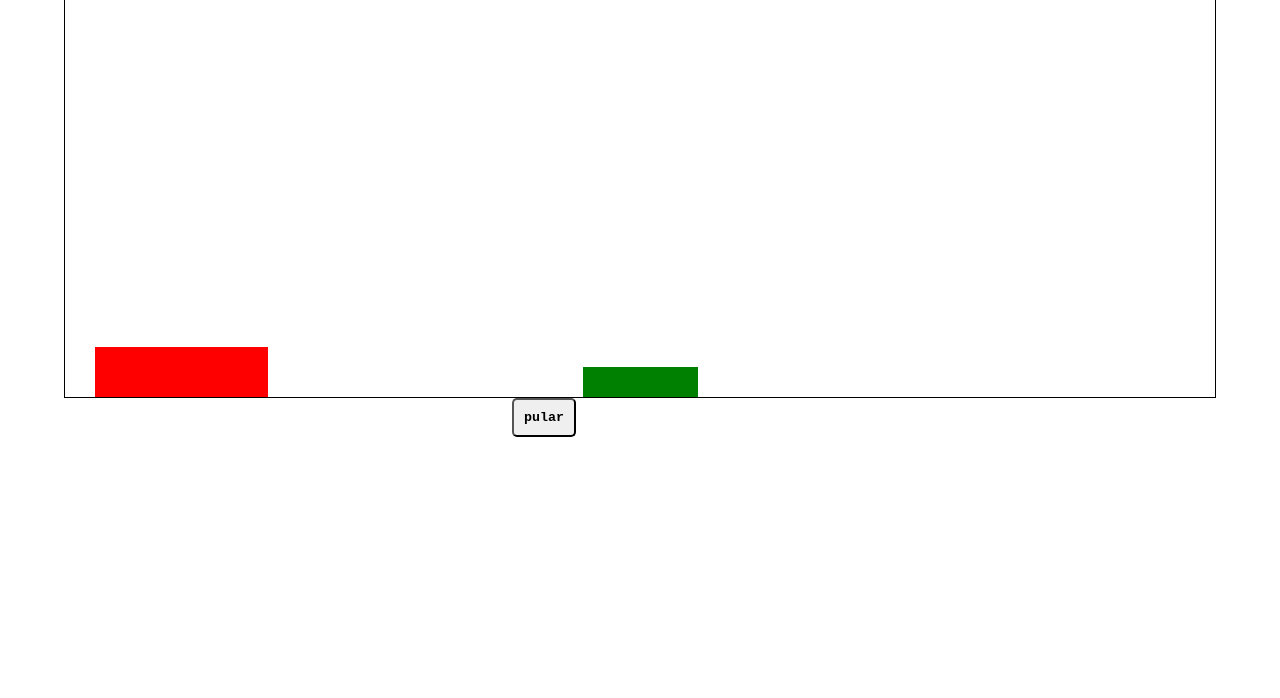
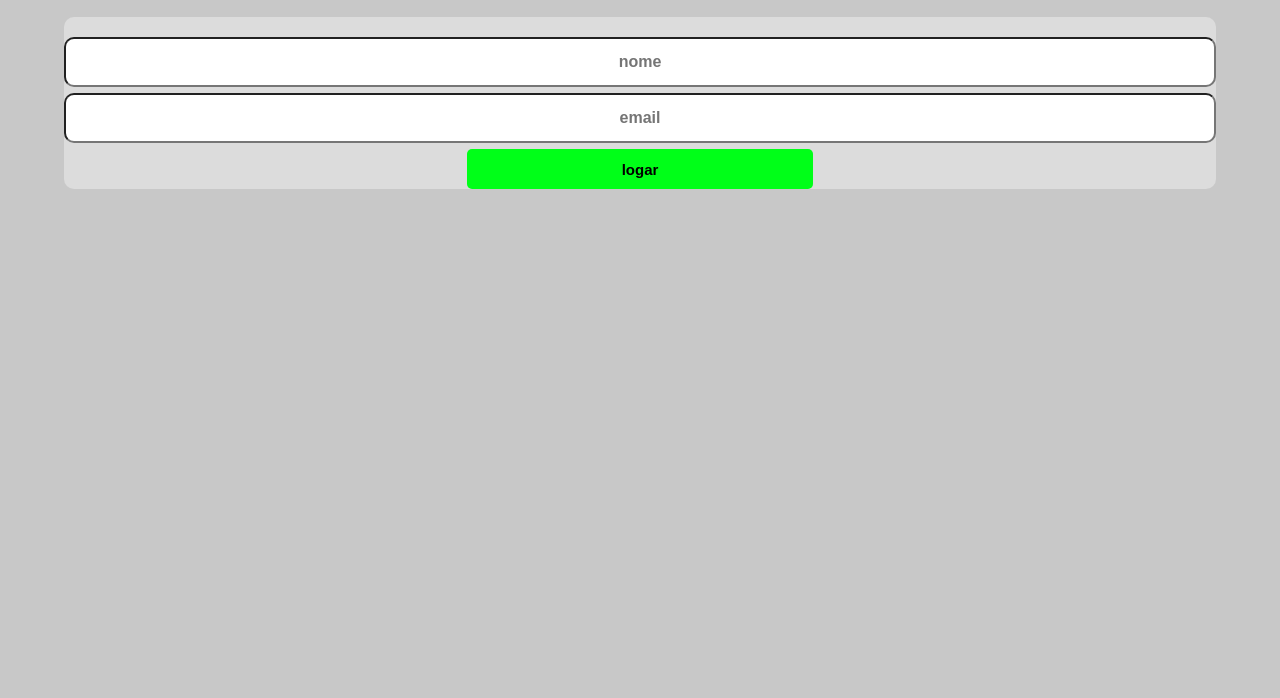
Before and after one commit to Lukselth/login, a plain HTML site: page index.html in a window 1280 px wide. Shown: the part 102-800 px from the top of the page. Drawn offline with Linux system fonts and the light colour scheme.

Commit message:
Add files via upload

```diff
--- a/index.html
+++ b/index.html
@@ -5,24 +5,23 @@
   <meta charset="UTF-8">
   <meta http-equiv="X-UA-Compatible" content="IE=Edge">
   <meta name="viewport" content="width=device-width, initial-scale=1">
+  <meta name="description" content="Page login, css, html, javaScript, java">
+  <meta name="author" content="Lucas Araújo Marques">
+  <title>Page Login</title>
+  <script async src="https://pagead2.googlesyndication.com/pagead/js/adsbygoogle.js?client=ca-pub-8584805289738753" crossorigin="anonymous"></script>
+  <link rel="stylesheet" href="https://cdn.jsdelivr.net/npm/@mdi/light-font@0.2.63/css/materialdesignicons-light.min.css">
+  <link rel="stylesheet" href="style.css">
+  <meta name="google-site-verification" content="BW--lFO2fsrcG0e6wgTTaAaszFoPmZzMq03nJBNQX8o" />
 
-  <title>Buton Bar</title>
-
-  <!-- HTML -->
-
-
-  <!-- Custom Styles -->
-  <link rel="stylesheet" href="style.css">
 </head>
-
+<!--<span class="mdil mdil-arrow-left"></span>-->
 <body>
-
-  <div id="principal">
-   <div class="pers"></div>
-   <div id="obj"></div>
-  </div>
-   <button onclick="pular()" id="btn" type="submit">pular</button>
-
+  <h1>Login</h1>
+<header class="container">
+  <input id="inputNome" class="inputArea" type="text" placeholder="nome">
+  <input id="inputEmail" class="inputArea" type="email" placeholder="email">
+  <button onclick="verificaInput()" class="add">logar</button>
+</header>
 
   <script src="main.js"></script>
 </body>
--- a/main.js
+++ b/main.js
@@ -1,10 +1,11 @@
-let personagem = document.querySelector('.pers');
-
-function pular(){
-  if(personagem.classList != 'pule'){
-    personagem.classList.add('pule');
+let inputNome = document.getElementById("inputNome");
+let inputEmail = document.getElementById('inputEmail');
+function verificaInput(){
+  if((inputNome !== "") && (inputNome !== null) && (inputNome !== undefined)){
+    inputNome.value = "";
   }
-  setTimeout(function(){
-    personagem.classList.remove('pule');
-  },500)
+ if((inputEmail !== "") && (inputNome !== null) && (inputEmail !== undefined)){
+   inputEmail.value = "";
+ }
+localStorage.setItem("Nome",inputNome);
 }
--- a/style.css
+++ b/style.css
@@ -1,75 +1,47 @@
 *{
   box-sizing: border-box;
+}
+
+body{
   padding: 0;
   margin: 0;
+  font-family: Arial, Helvetica, sans-serif;
+  background: #C8C8C8;
 }
 
-#principal{
-  position: relative;
-  display: flex;
-  width: 90%;
-  height: 500px;
-
-  border: 1px solid black;
-  margin: auto auto;
-  flex-flow: column wrap;
-  overflow: hidden;
+h1{
+  text-align: center;
+  font-size: 3rem;
 }
 
-.pers{
-  position: absolute;
-  width: 15%;
-  height: 50px;
-  left: 30px;
-  background: red;
-  bottom: 0;
-
-}
-.pule{
-  animation: jump 500ms ;
-}
-#obj{
-  position: absolute;
-  width: 10%;
-  height: 30px;
-  background: green;
-  bottom: 0;
-  right: 0;
-  animation: obs 2s infinite linear;
+.container{
+  display: flex;
+  flex-flow: column wrap;
+  background: gainsboro;
+  width: 90%;
+  padding-top: 20px;
+  margin: auto auto;
+  border-radius: 10px;
 }
 
-@keyframes obs {
-  from{
-    right: -10%;
-  }
-  to{
-    right: 100%;
-  }
+.inputArea{
+  height: 50px;
+  font-size: 1rem;
+  background: white;
+  border-radius: 10px;
+  text-align: center;
+  margin-bottom: 6px;
+  font-weight: bold;
+  outline-color: black;
 }
 
-#btn{
-  position: absolute;
-  padding: 10px;
-  font-family: monospace;
+.add{
+  width: 30%;
+  height: 40px;
+  border: none;
+  background: #00FF18;
   border-radius: 5px;
+  margin: auto auto;
+  font-size: 15px;
   font-weight: bold;
-  left: 40%;
 }
-
-@keyframes jump{
-  0%{
-    bottom: 0;
-  }
-  50%{
-    bottom: 100px;
-  }
-  80%{
-    bottom: 100px;
-  }
-  90%{
-    bottom: 20px;
-  }
-  100%{
-    bottom: 0;
-  }
-}
```
